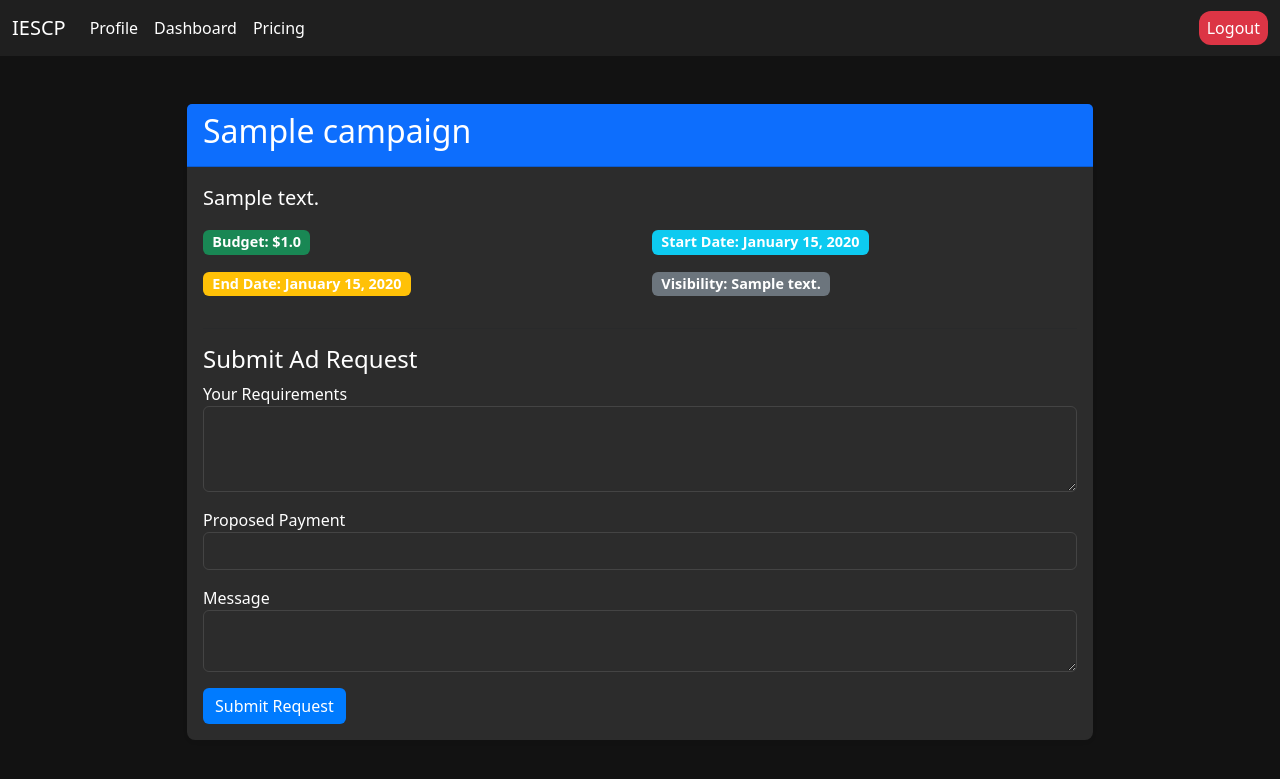
After one commit to milanjijo/Influencer_Platform, a Flask app: page /campaign_details/1 in a window 1280 px wide. The commit adds this page. Shown: the top 779 px of the page. Run offline with Flask 3, Linux system fonts and the light colour scheme; a user stored in the database is signed in; tables that the repository leaves empty hold one stand-in row (values such as "Sample post"); parts of the project's set-up code (start-up, migrations or seed data) failed here and were passed over; some libraries are stand-ins or nearby versions.

Commit message:
More func added

```diff
--- a/app.py
+++ b/app.py
@@ -202,14 +202,111 @@ def ad_request_detail(ad_request_id):
     if ad_request.sponsor_id != current_user.id:
         flash('Access denied!', 'danger')
         return redirect(url_for('sponsor_dashboard'))
-
     return render_template('ad_request_detail.html', ad_request=ad_request)
 
+@app.route('/sponsor/ad_request/<int:ad_request_id>/edit', methods=['GET', 'POST'])
+def edit_ad_request(ad_request_id):
+    ad_request = AdRequest.query.get_or_404(ad_request_id)
+    form = AdRequestForm(obj=ad_request)
+    if form.validate_on_submit():
+        ad_request.influencer_id = form.influencer_id.data
+        ad_request.requirements = form.requirements.data
+        ad_request.payment_amount = form.payment_amount.data
+        ad_request.status = form.status.data
+        db.session.commit()
+        flash('Ad request updated successfully.', 'success')
+        return redirect(url_for('ad_request_detail', ad_request_id=ad_request_id))
+    return render_template('edit_ad_request.html', form=form, ad_request=ad_request)
 
-@app.route('/influencer/dashboard')
+@app.route('/sponsor/ad_request/<int:ad_request_id>/delete', methods=['POST'])
+def delete_ad_request(ad_request_id):
+    ad_request = AdRequest.query.get_or_404(ad_request_id)
+    db.session.delete(ad_request)
+    db.session.commit()
+    flash('Ad request deleted successfully.', 'success')
+    return redirect(url_for('campaign_details', campaign_id=ad_request.campaign_id))
+
+@app.route('/influencer_dashboard')
+@login_required
 def influencer_dashboard():
-    # Add logic to retrieve influencer-specific data
-    return render_template('influencer_dashboard.html')
+    # Assuming `current_user` is the logged-in influencer
+    influencer = Influencer.query.filter_by(username=current_user.username).first_or_404()
+
+    # Fetch active campaigns the influencer is part of
+    active_campaigns = Campaign.query.join(AdRequest).filter(
+        AdRequest.influencer_id == influencer.id,
+        AdRequest.status == 'Accepted'
+    ).all()
+
+    # Fetch pending ad requests
+    pending_requests = AdRequest.query.filter_by(
+        influencer_id=influencer.id,
+        status='Pending'
+    ).all()
+
+    return render_template(
+        'influencer_dashboard.html',
+        influencer=influencer,
+        active_campaigns=active_campaigns,
+        pending_requests=pending_requests,
+    )
+
+@app.route('/search_campaigns', methods=['GET', 'POST'])
+@login_required
+def search_campaigns():
+    search_results = []
+    if request.method == 'POST':
+        search_query = request.form.get('search_query')
+
+        # Search for public campaigns matching the search query
+        search_results = Campaign.query.filter(
+            Campaign.visibility == 'Public',  # Ensure only public campaigns are shown
+            db.or_(
+                Campaign.name.ilike(f'%{search_query}%'),
+                Campaign.description.ilike(f'%{search_query}%'),
+                Campaign.niche.ilike(f'%{search_query}%')
+            )
+        ).all()
+
+    return render_template('search_campaigns.html', search_results=search_results)
+
+@app.route('/campaign_details/<int:campaign_id>', methods=['GET'])
+@login_required
+def campaign_details_influencer(campaign_id):
+    campaign = Campaign.query.get_or_404(campaign_id)
+
+    return render_template('campaign_details_influencer.html', campaign=campaign)
+
+@app.route('/create_ad_request/<int:campaign_id>', methods=['POST'])
+@login_required
+def create_ad_request(campaign_id):
+    campaign = Campaign.query.get_or_404(campaign_id)
+
+    # Ensure the campaign is public
+    if campaign.visibility != 'Public':
+        flash("You cannot create an ad request for this campaign.", "danger")
+        return redirect(url_for('search_campaigns'))
+
+    requirements = request.form.get('requirements')
+    payment_amount = request.form.get('payment_amount', type=float)
+    message = request.form.get('message')
+
+    # Create a new ad request
+    ad_request = AdRequest(
+        campaign_id=campaign.id,
+        influencer_id=current_user.id,
+        requirements=requirements,
+        payment_amount=payment_amount,
+        status='Pending',
+        message=message
+    )
+    db.session.add(ad_request)
+    db.session.commit()
+
+    flash('Ad request created successfully!', 'success')
+    return redirect(url_for('campaign_details_influencer', campaign_id=campaign.id))
+
+
 
 @app.route('/campaigns')
 def all_campaigns():
@@ -226,10 +323,7 @@ def ad_requests():
     # Add logic to retrieve ad requests
     return render_template('ad_requests.html')
 
-@app.route('/ad_requests/<int:ad_request_id>')
-def ad_request_details(ad_request_id):
-    # Add logic to retrieve ad request details
-    return render_template('ad_request_details.html')
+
 
 @app.route('/profile/influencer')
 def influencer_profile():
--- a/templates/campaign_details.html
+++ b/templates/campaign_details.html
@@ -51,7 +51,6 @@
                                     </td>
                                     <td>
                                         <a href="{{ url_for('ad_request_detail', ad_request_id=ad_request.id) }}" class="btn btn-sm btn-outline-info">View</a>
-                                        <a href="{{ url_for('edit_ad_request', ad_request_id=ad_request.id) }}" class="btn btn-sm btn-outline-primary">Edit</a>
                                     </td>
                                 </tr>
                                 {% endfor %}
--- /dev/null
+++ b/templates/campaign_details_influencer.html
@@ -0,0 +1,51 @@
+{% extends "base.html" %}
+{% block title %}Campaign Details{% endblock %}
+{% block content %}
+<div class="container mt-5">
+    <div class="row">
+        <div class="col-lg-10 offset-lg-1">
+            <div class="card shadow-sm mb-4">
+                <div class="card-header bg-primary text-white">
+                    <h2>{{ campaign.name }}</h2>
+                </div>
+                <div class="card-body">
+                    <p class="lead">{{ campaign.description }}</p>
+                    <div class="row">
+                        <div class="col-md-6 mb-3">
+                            <span class="badge bg-success">Budget: ${{ campaign.budget }}</span>
+                        </div>
+                        <div class="col-md-6 mb-3">
+                            <span class="badge bg-info">Start Date: {{ campaign.start_date.strftime('%B %d, %Y') }}</span>
+                        </div>
+                        <div class="col-md-6 mb-3">
+                            <span class="badge bg-warning">End Date: {{ campaign.end_date.strftime('%B %d, %Y') }}</span>
+                        </div>
+                        <div class="col-md-6 mb-3">
+                            <span class="badge bg-secondary">Visibility: {{ campaign.visibility }}</span>
+                        </div>
+                    </div>
+                    <hr>
+
+                    <!-- Ad Request Form -->
+                    <h4>Submit Ad Request</h4>
+                    <form method="POST" action="{{ url_for('create_ad_request', campaign_id=campaign.id) }}">
+                        <div class="form-group mb-3">
+                            <label for="requirements">Your Requirements</label>
+                            <textarea class="form-control" id="requirements" name="requirements" rows="3" required></textarea>
+                        </div>
+                        <div class="form-group mb-3">
+                            <label for="payment_amount">Proposed Payment</label>
+                            <input type="number" class="form-control" id="payment_amount" name="payment_amount" step="0.01" required>
+                        </div>
+                        <div class="form-group mb-3">
+                            <label for="message">Message</label>
+                            <textarea class="form-control" id="message" name="message" required></textarea>
+                        </div>
+                        <button type="submit" class="btn btn-primary">Submit Request</button>
+                    </form>
+                </div>
+            </div>
+        </div>
+    </div>
+</div>
+{% endblock %}
```
Also changed, not shown: forms.py (+12 -1 lines), models.py (+12 -0 lines), templates/ad_request_details.html (+20 -3 lines), templates/edit_ad_request.html (added, +35 -0 lines), templates/influencer_dashboard.html (+89 -4 lines), templates/negotiate_request.html (added, +34 -0 lines), templates/search_campaigns.html (added, +40 -0 lines), 1 other file.
